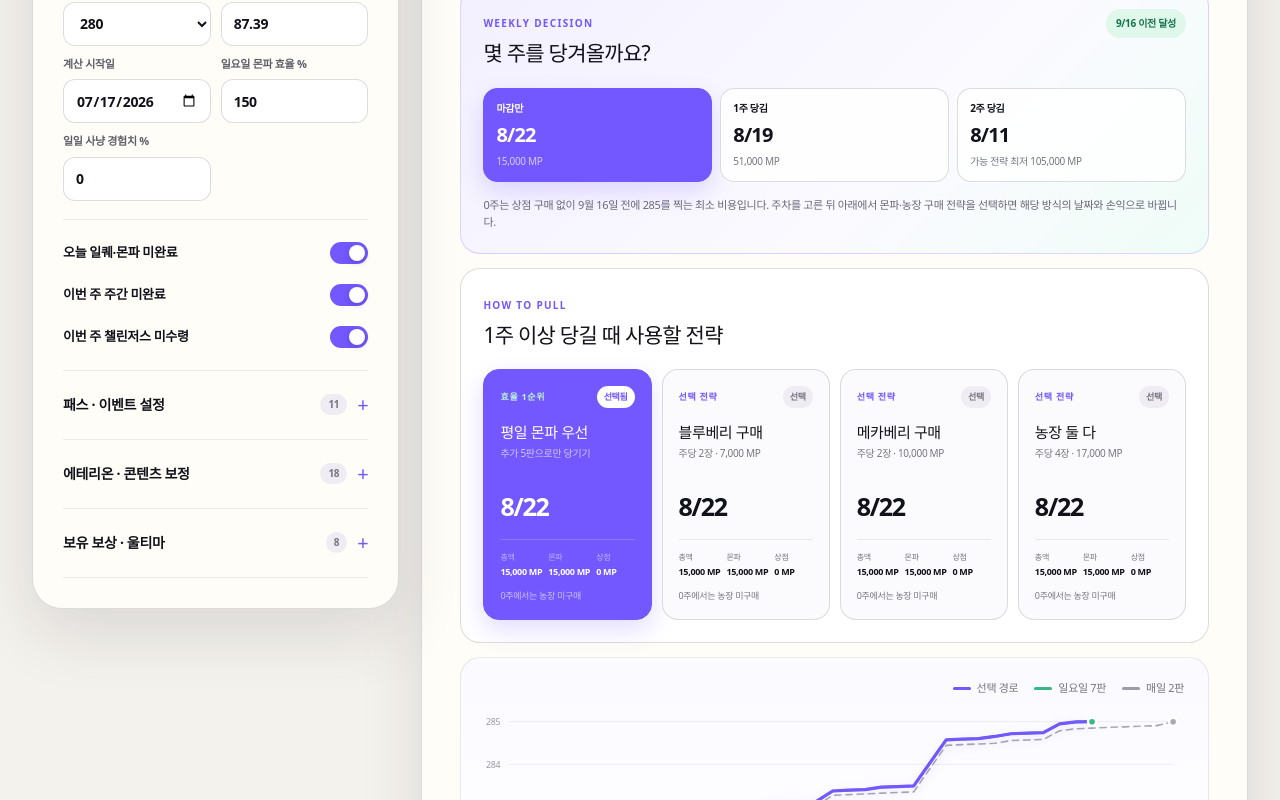
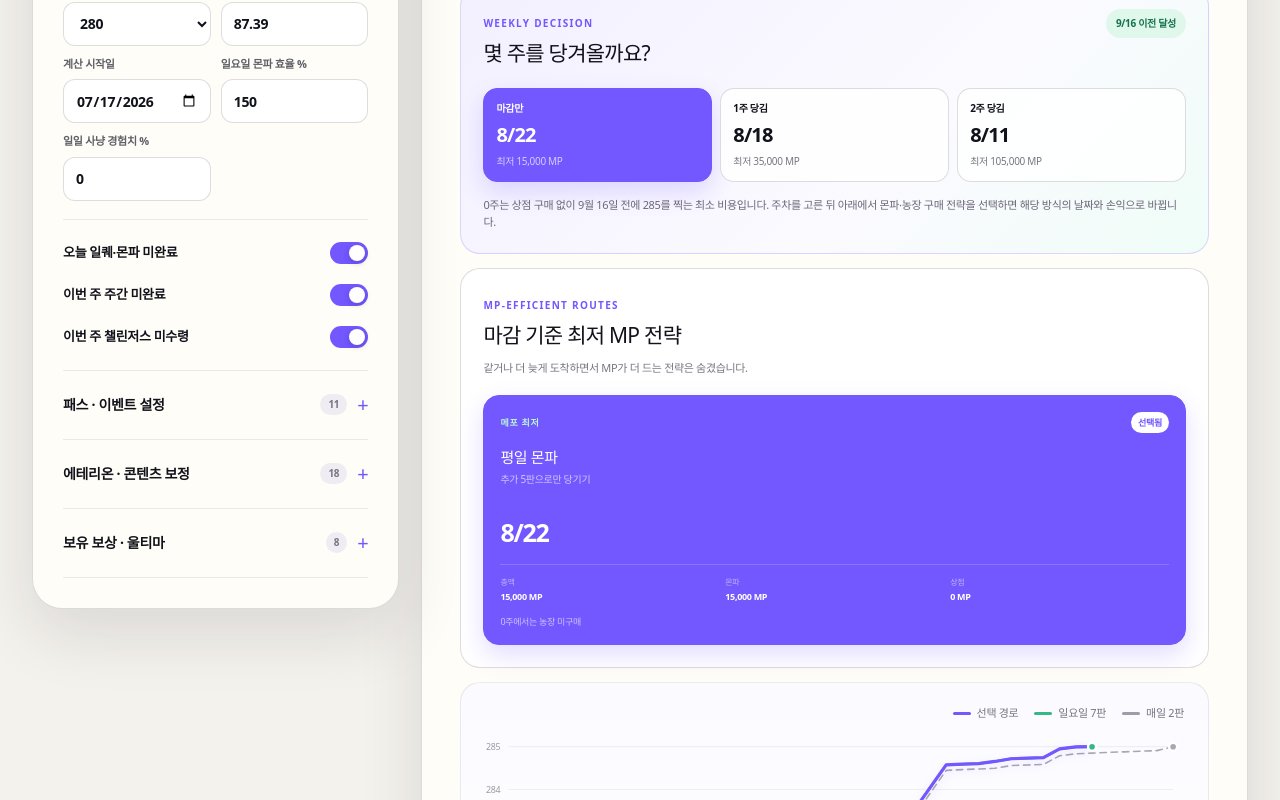
Before and after one commit to kiraki-lab/maple-285-planner, a Next.js app: page / in a window 1280 px wide. Shown: the part 1040-1840 px from the top of the page. Built offline with nearby package versions, Linux system fonts and the light colour scheme.

Commit message:
recommend only non-dominated pull strategies

```diff
--- a/app/globals.css
+++ b/app/globals.css
@@ -116,15 +116,14 @@ summary::-webkit-details-marker { display: none; }
 .strategy-choice { margin-bottom: 14px; padding: 22px; border: 1px solid var(--line); border-radius: 20px; background: white; }
 .strategy-choice-head span { color: var(--purple); font-size: 10px; font-weight: 900; letter-spacing: .13em; }
 .strategy-choice-head h3 { margin: 5px 0 18px; font-size: 21px; letter-spacing: -.035em; }
-.strategy-choice-grid { display: grid; grid-template-columns: repeat(4, minmax(0, 1fr)); gap: 10px; }
+.strategy-choice-head p { margin: -10px 0 18px; color: var(--muted); font-size: 11px; line-height: 1.55; }
+.strategy-choice-grid { display: grid; grid-template-columns: repeat(auto-fit, minmax(210px, 1fr)); gap: 10px; }
 .strategy-choice-grid > button { min-width: 0; padding: 16px; border: 1px solid var(--line); border-radius: 16px; color: var(--ink); background: #fbfafc; text-align: left; cursor: pointer; transition: transform .2s ease, border-color .2s ease, background .2s ease, box-shadow .2s ease; }
 .strategy-choice-grid > button:hover:not(:disabled) { transform: translateY(-2px); border-color: var(--purple); }
-.strategy-choice-grid > button.recommended { border-color: rgba(53,184,132,.42); }
 .strategy-choice-grid > button.active { color: white; border-color: var(--purple); background: var(--purple); box-shadow: 0 10px 24px rgba(115,87,255,.2); }
 .strategy-choice-grid > button:disabled { opacity: .4; cursor: not-allowed; }
 .strategy-choice-grid > button > div { display: flex; align-items: center; justify-content: space-between; gap: 8px; }
 .strategy-choice-grid > button > div span { color: var(--purple); font-size: 9px; font-weight: 900; letter-spacing: .08em; }
-.strategy-choice-grid > button.recommended > div span { color: #16815a; }
 .strategy-choice-grid > button.active > div span { color: var(--mint); }
 .strategy-choice-grid i { padding: 4px 7px; border-radius: 999px; color: var(--muted); background: #efedf3; font-size: 9px; font-style: normal; font-weight: 800; }
 .strategy-choice-grid > button.active i { color: var(--purple); background: white; }
@@ -236,7 +235,6 @@ footer p { margin: 0; color: var(--muted); font-size: 11px; text-align: center;
   .controls { position: static; max-height: none; }
   .leftover-grid { grid-template-columns: repeat(2, 1fr); }
   .pass-grid { grid-template-columns: 1fr; }
-  .strategy-choice-grid { grid-template-columns: repeat(2, minmax(0, 1fr)); }
 }
 
 @media (max-width: 720px) {
--- a/app/page.tsx
+++ b/app/page.tsx
@@ -133,8 +133,8 @@ const defaults: Settings = {
   epicCore6Artifact: 190, ownedBlue: 0, ownedMech: 0, ownedSauna: 0, ownedAdv: 0,
 };
 
-const pullStrategies: { id: PullStrategy; label: string; caption: string; recommended?: boolean }[] = [
-  { id: "monsterPark", label: "평일 몬파 우선", caption: "추가 5판으로만 당기기", recommended: true },
+const pullStrategies: { id: PullStrategy; label: string; caption: string }[] = [
+  { id: "monsterPark", label: "평일 몬파", caption: "추가 5판으로만 당기기" },
   { id: "blue", label: "블루베리 구매", caption: "주당 2장 · 7,000 MP" },
   { id: "mech", label: "메카베리 구매", caption: "주당 2장 · 10,000 MP" },
   { id: "both", label: "농장 둘 다", caption: "주당 4장 · 17,000 MP" },
@@ -406,13 +406,22 @@ export default function Home() {
     };
     const basePlan = pickPlan("monsterPark", 0);
     const strategyPlans = Object.fromEntries(pullStrategies.map(({ id }) => [id, Array.from({ length: maxPullWeeks + 1 }, (_, pullWeeks) => pullWeeks === 0 ? { ...basePlan, strategy: id } : pickPlan(id, pullWeeks))])) as Record<PullStrategy, PullPlan[]>;
-    const bestPlansByWeek = Array.from({ length: maxPullWeeks + 1 }, (_, pullWeeks) => pullStrategies
-      .map(({ id }) => strategyPlans[id][pullWeeks])
-      .filter(plan => plan.feasible)
-      .sort((a, b) => a.result.maplePoints - b.result.maplePoints || a.result.shopMaplePoints - b.result.shopMaplePoints)[0] || strategyPlans.monsterPark[pullWeeks]);
+    const recommendedPlansByWeek = Array.from({ length: maxPullWeeks + 1 }, (_, pullWeeks) => {
+      const feasible = pullStrategies.map(({ id }) => strategyPlans[id][pullWeeks]).filter(plan => plan.feasible);
+      return feasible.filter((candidate, candidateIndex) => !feasible.some((other, otherIndex) => {
+        const candidateTime = candidate.result.reached?.getTime() ?? Infinity;
+        const otherTime = other.result.reached?.getTime() ?? Infinity;
+        const noLater = otherTime <= candidateTime;
+        const noMoreExpensive = other.result.maplePoints <= candidate.result.maplePoints;
+        const strictlyBetter = otherTime < candidateTime || other.result.maplePoints < candidate.result.maplePoints || (otherTime === candidateTime && other.result.maplePoints === candidate.result.maplePoints && otherIndex < candidateIndex);
+        return noLater && noMoreExpensive && strictlyBetter;
+      })).sort((a, b) => a.result.maplePoints - b.result.maplePoints || (a.result.reached?.getTime() ?? Infinity) - (b.result.reached?.getTime() ?? Infinity));
+    });
+    const bestPlansByWeek = recommendedPlansByWeek.map((plans, pullWeeks) => plans[0] || strategyPlans.monsterPark[pullWeeks]);
     const effectivePullWeeks = Math.min(Math.max(0, Math.floor(s.pullWeeks)), maxPullWeeks);
     const requestedPlan = strategyPlans[s.pullStrategy][effectivePullWeeks];
-    const selectedPlan = requestedPlan?.feasible ? requestedPlan : bestPlansByWeek[effectivePullWeeks] || basePlan;
+    const recommendedPlans = recommendedPlansByWeek[effectivePullWeeks] || [];
+    const selectedPlan = requestedPlan?.feasible && recommendedPlans.some(plan => plan.strategy === requestedPlan.strategy) ? requestedPlan : bestPlansByWeek[effectivePullWeeks] || basePlan;
     const previousPlan = effectivePullWeeks > 1 ? strategyPlans[selectedPlan.strategy][effectivePullWeeks - 1] : basePlan;
     const selected = selectedPlan.result;
     const immediate = selected.scheduleLabel === "매일 7판"
@@ -439,7 +448,7 @@ export default function Home() {
     const mechRaw280 = efficiency[280].mech * req(280) / 100;
     const mechRawTarget = efficiency[selected.momentumMechLevel].mech * req(selected.momentumMechLevel) / 100;
     return {
-      selected, sunday, free, allSeven, immediate, strategyPlans, bestPlansByWeek, selectedPlan, basePlan, previousPlan,
+      selected, sunday, free, allSeven, immediate, strategyPlans, recommendedPlansByWeek, bestPlansByWeek, selectedPlan, basePlan, previousPlan,
       effectivePullWeeks, maxPullWeeks, hardValue, selectedHardWeeks, baseHardWeeks, marginalGainedHardWeeks,
       marginalMP, marginalMonsterParkMP, marginalShopMP, marginalCostValue, marginalRecoveredValue, marginalNetValue, marginalRecoveryRate,
       cumulativeGainedHardWeeks, cumulativeMP, cumulativeCostValue, cumulativeRecoveredValue, cumulativeNetValue,
@@ -469,7 +478,7 @@ export default function Home() {
         <article className="hero-card"><div className="card-label">0주 · 마감 기준</div><strong>{longDate(calc.basePlan.result.reached)}</strong><span>{calc.basePlan.result.scheduleLabel}</span><div className="card-meta"><b>{formatMP(calc.basePlan.result.maplePoints)}</b><em>상점 없이 9월 16일 달성</em></div></article>
         <article className="hero-card verdict"><div className="card-label">이번 한 주 손익</div><strong className={calc.marginalNetValue >= 0 ? "positive" : "negative"}>{calc.marginalNetValue >= 0 ? "+" : ""}{eok(calc.marginalNetValue)}</strong><span>{calc.effectivePullWeeks ? `직전 단계 대비 회수율 ${calc.marginalRecoveryRate.toFixed(1)}%` : "마감은 필수조건 · 손익과 분리"}</span><div className="card-meta"><b>{calc.marginalGainedHardWeeks}회 추가</b><em>보상 {eok(calc.marginalRecoveredValue)}</em></div></article>
       </div>
-      <div className={`hero-note ${calc.deadlineMet ? "" : "deadline-fail"}`}><span className="pulse" /><p><b>{selectedStrategy.recommended ? "효율 1순위" : "사용자 선택"}</b> {selectedStrategy.label} · {recommendedPrefix} → {shortDate(r.reached)} · 총 {formatMP(r.maplePoints)} · {pullDays ? `마감 경로보다 ${pullDays}일 빠름` : "9월 16일 마감 기준"}</p></div>
+      <div className={`hero-note ${calc.deadlineMet ? "" : "deadline-fail"}`}><span className="pulse" /><p><b>{calc.selectedPlan.strategy === calc.bestPlansByWeek[calc.effectivePullWeeks]?.strategy ? "메포 최저" : "더 빠른 선택"}</b> {selectedStrategy.label} · {recommendedPrefix} → {shortDate(r.reached)} · 총 {formatMP(r.maplePoints)} · {pullDays ? `마감 경로보다 ${pullDays}일 빠름` : "9월 16일 마감 기준"}</p></div>
     </section>
 
     <section className="calculator-shell" id="compare">
@@ -487,7 +496,7 @@ export default function Home() {
           <Toggle label="챌린저스 EXP 패스" checked={s.challengerExp} onChange={v => set("challengerExp", v)} /><Toggle label="프라임 모멘텀 패스" checked={s.momentumPrime} onChange={v => set("momentumPrime", v)} /><Toggle label="모멘텀 메카베리 모아쓰기" checked={s.deferMomentumMech} onChange={v => set("deferMomentumMech", v)} />
           <div className="field-grid compact inset"><label className="field"><span>메카베리 사용 레벨</span><select value={s.momentumMechLevel} disabled={!s.deferMomentumMech} onChange={e => set("momentumMechLevel", Number(e.target.value))}>{[280, 281, 282, 283, 284].map(level => <option key={level}>{level}</option>)}</select></label><InputField label="최종 사용일" value={s.momentumMechDeadline} type="date" disabled={!s.deferMomentumMech} onChange={v => set("momentumMechDeadline", v)} /></div>
           <Toggle label="7월 NOW 보상" checked={s.apology} onChange={v => set("apology", v)} /><Toggle label="스펙터 블래스트 미완료" checked={s.specter} onChange={v => set("specter", v)} /><Toggle label="울티마 스쿼드 EXP 5,000장" checked={s.shardEvent} onChange={v => set("shardEvent", v)} /><Toggle label="울티마 작전 일지" checked={s.ultima} onChange={v => set("ultima", v)} />
-          <div className="callout-mini shop-priority">평일 몬파 추가 5판을 효율 1순위로 두되, 결과 화면에서 블루베리·메카베리 구매 전략을 직접 선택하고 손익을 비교할 수 있습니다.</div>
+          <div className="callout-mini shop-priority">같거나 더 늦은 날짜에 더 많은 MP를 쓰는 전략은 추천에서 제외합니다. 가장 적은 MP 전략과, 비용을 더 써서 실제 날짜를 앞당기는 선택지만 표시합니다.</div>
         </div></details>
         <details><summary>에테리온 · 콘텐츠 보정 <span>18</span></summary><div className="detail-body">
           <Toggle label="코어 6레벨 적용" checked={s.core6Enabled} onChange={v => set("core6Enabled", v)} /><div className="callout-mini">이번 주는 변경 전 5레벨. 7/23부터 5레벨 기본, 6레벨은 선택 시 적용합니다.</div>
@@ -503,13 +512,13 @@ export default function Home() {
         <div className="pull-selector">
           <div className="pull-selector-head"><div><span>WEEKLY DECISION</span><h3>몇 주를 당겨올까요?</h3></div><b className={calc.deadlineMet ? "deadline-ok" : "deadline-bad"}>{calc.deadlineMet ? "9/16 이전 달성" : "9/16 달성 불가"}</b></div>
           <div className="pull-buttons" role="group" aria-label="285 달성 주차 당기기">
-            {calc.bestPlansByWeek.map((bestPlan) => { const chosenPlan = calc.strategyPlans[s.pullStrategy][bestPlan.pullWeeks]; const displayPlan = chosenPlan?.feasible ? chosenPlan : bestPlan; return <button key={bestPlan.pullWeeks} className={bestPlan.pullWeeks === calc.effectivePullWeeks ? "active" : ""} onClick={() => setS(current => ({ ...current, pullWeeks: bestPlan.pullWeeks, pullStrategy: chosenPlan?.feasible ? current.pullStrategy : bestPlan.strategy }))} disabled={!bestPlan.feasible}><span>{bestPlan.pullWeeks ? `${bestPlan.pullWeeks}주 당김` : "마감만"}</span><strong>{shortDate(displayPlan.result.reached)}</strong><small>{chosenPlan?.feasible ? formatMP(chosenPlan.result.maplePoints) : `가능 전략 최저 ${formatMP(bestPlan.result.maplePoints)}`}</small></button>; })}
+            {calc.bestPlansByWeek.map((bestPlan) => <button key={bestPlan.pullWeeks} className={bestPlan.pullWeeks === calc.effectivePullWeeks ? "active" : ""} onClick={() => setS(current => ({ ...current, pullWeeks: bestPlan.pullWeeks, pullStrategy: bestPlan.strategy }))} disabled={!bestPlan.feasible}><span>{bestPlan.pullWeeks ? `${bestPlan.pullWeeks}주 당김` : "마감만"}</span><strong>{shortDate(bestPlan.result.reached)}</strong><small>최저 {formatMP(bestPlan.result.maplePoints)}</small></button>)}
           </div>
           <p>0주는 상점 구매 없이 9월 16일 전에 285를 찍는 최소 비용입니다. 주차를 고른 뒤 아래에서 몬파·농장 구매 전략을 선택하면 해당 방식의 날짜와 손익으로 바뀝니다.</p>
         </div>
         <div className="strategy-choice">
-          <div className="strategy-choice-head"><span>HOW TO PULL</span><h3>{calc.effectivePullWeeks ? `${calc.effectivePullWeeks}주를 어떤 방식으로 당길까요?` : "1주 이상 당길 때 사용할 전략"}</h3></div>
-          <div className="strategy-choice-grid">{pullStrategies.map(strategy => { const plan = calc.strategyPlans[strategy.id][calc.effectivePullWeeks]; const active = strategy.id === calc.selectedPlan.strategy; const feasible = Boolean(plan?.feasible); return <button key={strategy.id} className={`${active ? "active" : ""} ${strategy.recommended ? "recommended" : ""}`} onClick={() => set("pullStrategy", strategy.id)} disabled={!feasible}><div><span>{strategy.recommended ? "효율 1순위" : "선택 전략"}</span><i>{active ? "선택됨" : feasible ? "선택" : "불가"}</i></div><h4>{strategy.label}</h4><p>{strategy.caption}</p><strong>{feasible ? shortDate(plan.result.reached) : "달성 불가"}</strong>{feasible ? <><dl><div><dt>총액</dt><dd>{formatMP(plan.result.maplePoints)}</dd></div><div><dt>몬파</dt><dd>{formatMP(plan.result.monsterParkMaplePoints)}</dd></div><div><dt>상점</dt><dd>{formatMP(plan.result.shopMaplePoints)}</dd></div></dl><small>{calc.effectivePullWeeks ? `블루 ${plan.shopBlueWeeks}주 · 메카 ${plan.shopMechWeeks}주 구매 계획` : "0주에서는 농장 미구매"}</small></> : <small>이 전략만으로 해당 주차를 당길 수 없습니다.</small>}</button>; })}</div>
+          <div className="strategy-choice-head"><span>MP-EFFICIENT ROUTES</span><h3>{calc.effectivePullWeeks ? `${calc.effectivePullWeeks}주 당김의 낭비 없는 선택` : "마감 기준 최저 MP 전략"}</h3><p>같거나 더 늦게 도착하면서 MP가 더 드는 전략은 숨겼습니다.</p></div>
+          <div className="strategy-choice-grid">{calc.recommendedPlansByWeek[calc.effectivePullWeeks].map((plan, index) => { const strategy = pullStrategies.find(item => item.id === plan.strategy)!; const active = plan.strategy === calc.selectedPlan.strategy; return <button key={strategy.id} className={active ? "active" : ""} onClick={() => set("pullStrategy", strategy.id)}><div><span>{index === 0 ? "메포 최저" : "더 빠른 선택"}</span><i>{active ? "선택됨" : "선택"}</i></div><h4>{strategy.label}</h4><p>{strategy.caption}</p><strong>{shortDate(plan.result.reached)}</strong><dl><div><dt>총액</dt><dd>{formatMP(plan.result.maplePoints)}</dd></div><div><dt>몬파</dt><dd>{formatMP(plan.result.monsterParkMaplePoints)}</dd></div><div><dt>상점</dt><dd>{formatMP(plan.result.shopMaplePoints)}</dd></div></dl><small>{calc.effectivePullWeeks ? `블루 ${plan.shopBlueWeeks}주 · 메카 ${plan.shopMechWeeks}주 구매 계획` : "0주에서는 농장 미구매"}</small></button>; })}</div>
         </div>
         <ProgressChart selected={r} sunday={calc.sunday} free={calc.free} />
         <div className="route-grid">
@@ -527,7 +536,7 @@ export default function Home() {
       </div>
     </section>
 
-    <section className="strategy-band"><div><span>03 · REWARD TIMING</span><h2>메카베리는<br />늦게 쓸수록 세다.</h2></div><div className="strategy-copy"><p>모멘텀 메카베리 1장은 280보다 <b>{r.momentumMechLevel}에서 절대 경험치가 약 {calc.mechGain.toFixed(1)}% 큽니다.</b> 기본 전략은 {r.momentumMechLevel}레벨 또는 {shortDate(r.momentumMechDeadline)} 중 빠른 시점까지 모아두는 것입니다.</p><div className="timing-compare"><span>모아쓰기 <b>{shortDate(r.reached)} · {formatMP(r.maplePoints)}</b></span><span>즉시사용 <b>{shortDate(calc.immediate.reached)} · {formatMP(calc.immediate.maplePoints)}</b></span></div><small>추천 1순위는 평일 몬파 추가 5판입니다. 메포샵 농장도 직접 선택할 수 있고, 구매 MP를 포함해 같은 하드 메이린 한 주 가치와 비교합니다.</small></div></section>
+    <section className="strategy-band"><div><span>03 · REWARD TIMING</span><h2>메카베리는<br />늦게 쓸수록 세다.</h2></div><div className="strategy-copy"><p>모멘텀 메카베리 1장은 280보다 <b>{r.momentumMechLevel}에서 절대 경험치가 약 {calc.mechGain.toFixed(1)}% 큽니다.</b> 기본 전략은 {r.momentumMechLevel}레벨 또는 {shortDate(r.momentumMechDeadline)} 중 빠른 시점까지 모아두는 것입니다.</p><div className="timing-compare"><span>모아쓰기 <b>{shortDate(r.reached)} · {formatMP(r.maplePoints)}</b></span><span>즉시사용 <b>{shortDate(calc.immediate.reached)} · {formatMP(calc.immediate.maplePoints)}</b></span></div><small>같은 도달일이면 총 MP가 가장 적은 전략만 추천합니다. 더 비싼 전략은 실제 도달일을 더 앞당길 때만 별도 선택지로 남깁니다.</small></div></section>
 
     <section className="rewards-section" id="rewards">
       <div className="section-heading light"><span>04</span><div><p>도달 시점 잔여분</p><h2>285 뒤에 남는 보상</h2></div></div>
@@ -536,7 +545,7 @@ export default function Home() {
       <div className="pass-grid"><article><div className="table-title"><span>CHALLENGERS</span><h3>챌린저스 EXP 패스</h3></div><table><thead><tr><th>구간</th><th>일반</th><th>EXP 패스</th></tr></thead><tbody><tr><td>21~25</td><td>상급 EXP 100</td><td>블루베리 3 · 사우나 1시간 · 상급 EXP 1,100</td></tr><tr><td>26~30</td><td>상급 EXP 2,100</td><td>블루베리 2 · 사우나 1시간 · 상급 EXP 3,100 · 비약 1</td></tr><tr className="total"><td>합계</td><td>상급 EXP 2,200</td><td>블루베리 5 · 사우나 2시간 · 상급 EXP 4,200 · 비약 1</td></tr></tbody></table></article><article><div className="table-title"><span>MOMENTUM</span><h3>모멘텀 패스</h3></div><table><thead><tr><th>주차</th><th>프라임 핵심 보상</th></tr></thead><tbody><tr><td>1주 · 7/23</td><td>메카베리 2 · 사우나 30분 · 4배 쿠폰 2</td></tr><tr><td>2주 · 7/30</td><td>메카베리 2 · 사우나 30분 · 상급 EXP 3,100 · 4배 2</td></tr><tr><td>3주 · 8/6</td><td>메카베리 3 · 사우나 30분 · 상급 EXP 3,100 · 4배 2</td></tr><tr><td>4주 · 8/13</td><td>메카베리 4 · 상급 EXP 3,300</td></tr><tr className="total"><td>합계</td><td>메카베리 11 · 사우나 1.5시간 · 상급 EXP 9,500</td></tr></tbody></table></article></div>
     </section>
 
-    <section className="audit" id="sources"><div><span>CALCULATION AUDIT</span><h2>무엇을 넣었는지<br />숨기지 않았습니다.</h2></div><ul><li><b>마감</b> 모든 추천 경로는 2026년 9월 16일 285 달성을 먼저 만족</li><li><b>매일</b> 그란디스 일퀘, 몬스터파크, 선택한 사냥 경험치</li><li><b>매주</b> 익스트림 몬파, 악몽선경 1단계</li><li><b>우선순위</b> 평일 몬파 7판을 효율 1순위로 표시하고 메포샵 농장 구매 MP도 주차별 손익에 포함</li><li><b>패치</b> 7/23 코어 4개·총합 20, 8/6 코어 5개·총합 25</li><li><b>선택</b> 에테리온 아티팩트 코어 6레벨 토글과 달성일</li><li><b>이벤트</b> 스펙터 블래스트, 울티마 스쿼드 EXP 5,000, 울티마 작전 일지</li><li><b>비약</b> 200~269 고정 경험치 0.072458, 200~279 고정 경험치 0.49505</li></ul></section>
+    <section className="audit" id="sources"><div><span>CALCULATION AUDIT</span><h2>무엇을 넣었는지<br />숨기지 않았습니다.</h2></div><ul><li><b>마감</b> 모든 추천 경로는 2026년 9월 16일 285 달성을 먼저 만족</li><li><b>매일</b> 그란디스 일퀘, 몬스터파크, 선택한 사냥 경험치</li><li><b>매주</b> 익스트림 몬파, 악몽선경 1단계</li><li><b>추천</b> 같은 날짜는 총 MP 최저 전략만, 더 비싼 전략은 실제 날짜를 앞당길 때만 표시</li><li><b>패치</b> 7/23 코어 4개·총합 20, 8/6 코어 5개·총합 25</li><li><b>선택</b> 에테리온 아티팩트 코어 6레벨 토글과 달성일</li><li><b>이벤트</b> 스펙터 블래스트, 울티마 스쿼드 EXP 5,000, 울티마 작전 일지</li><li><b>비약</b> 200~269 고정 경험치 0.072458, 200~279 고정 경험치 0.49505</li></ul></section>
     <footer><div className="brand"><span className="brand-mark">M</span><span>285 PLANNER</span></div><p>경험치 효율표와 공식 업데이트 수치를 바탕으로 만든 전략 계산기 · 2026.07.17 기준</p><div className="source-links"><a href="https://mapleroad.kr/utils/exp_calculator" target="_blank" rel="noreferrer">메이플로드 계산기</a><a href="https://maplestory.nexon.com/news/update/805" target="_blank" rel="noreferrer">공식 업데이트</a><a href="https://maplestory.nexon.com/testworld/news/all/188" target="_blank" rel="noreferrer">테스트월드</a></div></footer>
   </main>;
 }
```
Also changed, not shown: 2 other files (tests, documents, lock files or other folders).
